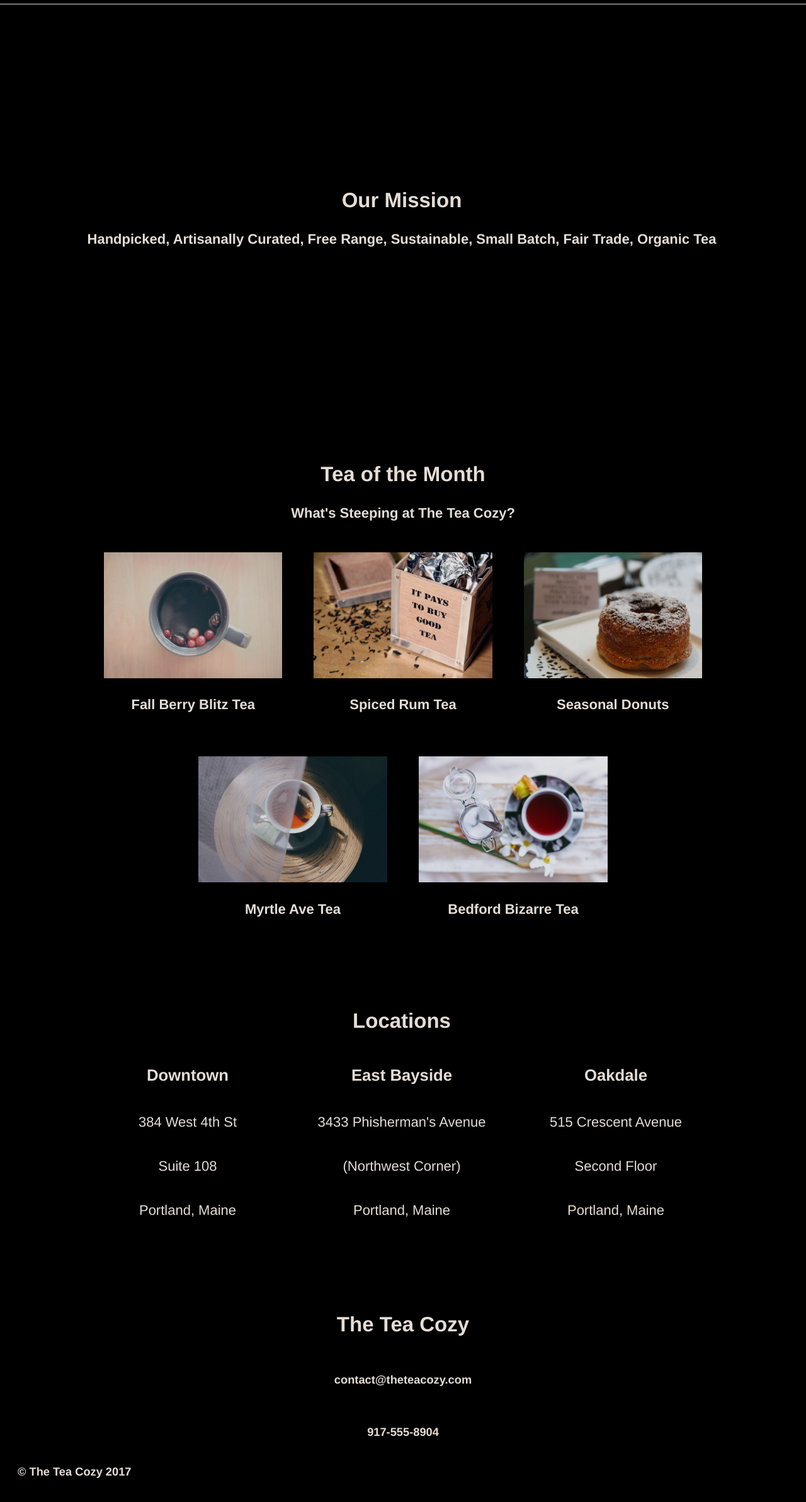
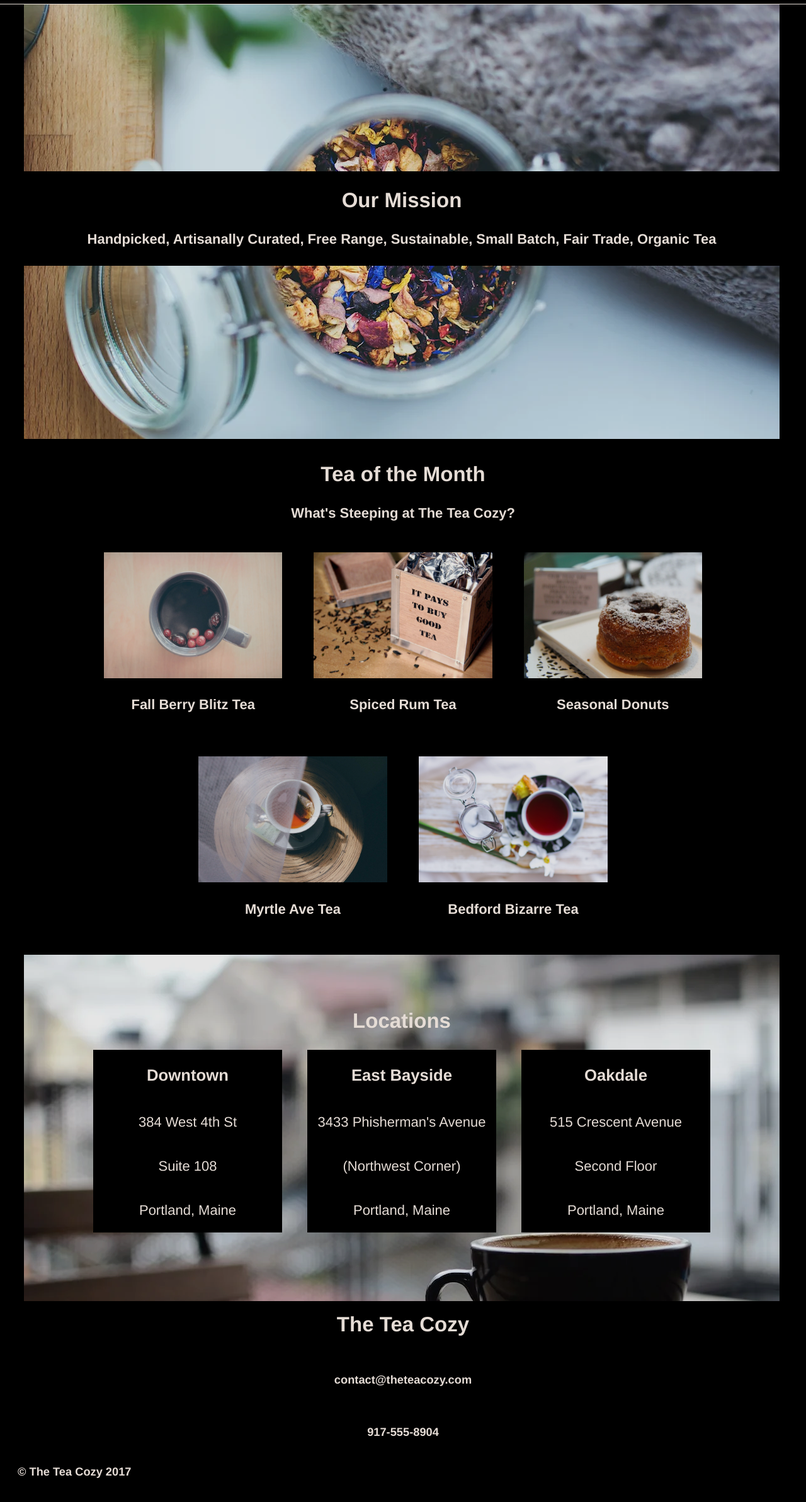
Before and after one commit to xjwllmsx/teacozy, a plain HTML site: page index.html in a window 1280 px wide. Shown: the part 63-2448 px from the top of the page at 63% size. Drawn offline with Linux system fonts and the light colour scheme.

Commit message:
Update image links to MISSION and LOCATIONS

```diff
--- a/css/style.css
+++ b/css/style.css
@@ -83,7 +83,7 @@ a {
     justify-content: center;
     width: 100%;
     height: 700px;
-    background-image: url(../images/img-mission-background.webp);
+    background-image: url(../resources/images/img-mission-background.webp);
     background-size: cover;
 
 }
@@ -160,7 +160,7 @@ h2, h4, h3, h5, p {
     justify-content: center;
     height: 500px;
     width: 100%;
-    background-image: url(../images/img-locations-background.webp);
+    background-image: url(../resources/images/img-locations-background.webp);
     background-size: cover;
     padding-bottom: 50px;
 }
```
